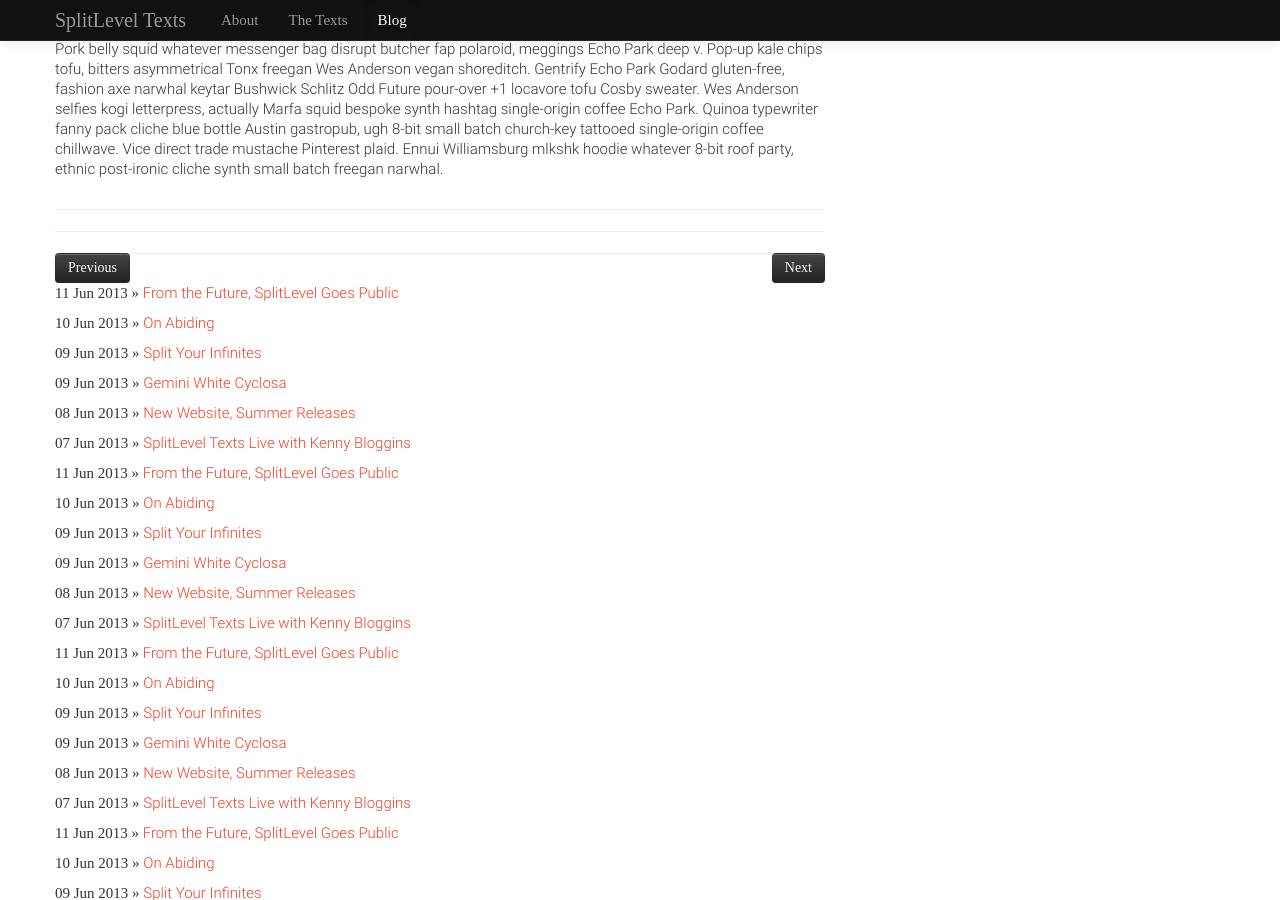
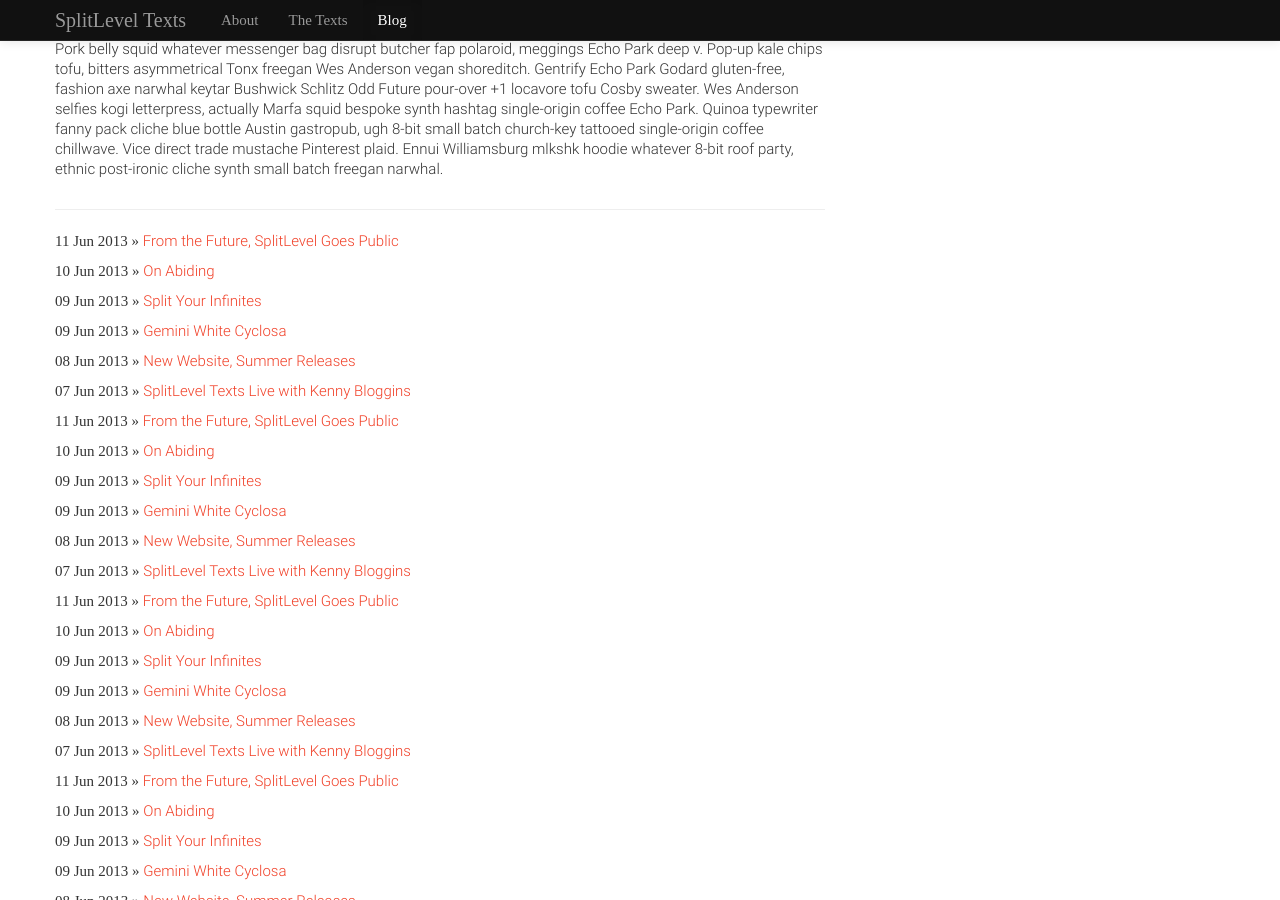
Before and after one commit to splitleveltexts/splitleveltexts.github.io, a Jekyll site: the page built from blog/index.html, in a window 1280 px wide and 900 px high, scrolled down 2989 px. Built offline with Jekyll 4.4.1, drawn with Linux system fonts in a browser that asks for light colours; some web fonts are replaced.

Commit message:
Update index.html

```diff
--- a/blog/index.html
+++ b/blog/index.html
@@ -10,24 +10,6 @@ blog: active
 			{% include listed-post.html %}
 			{% endfor %}
 
-			<hr>
-
-			<!-- Pagination links -->
-<div class="pagination">
-  {% if paginator.previous_page %}
-    <a href="/page{{ paginator.previous_page }}" class="pull-left btn btn-inverse previous">Previous</a>
-  {% else %}
-    <span class="pull-left btn btn-inverse previous">Previous</span>
-  {% endif %}
-  <!-- <span class="page_number ">Page: {{ paginator.page }} of {{ paginator.total_pages }}</span> -->
-  {% if paginator.next_page %}
-    <a href="/page{{ paginator.next_page }}" class="pull-right btn btn-inverse next">Next</a>
-  {% else %}
-    <span class="next pull-right btn btn-inverse">Next</span>
-  {% endif %}
-</div>
-
-			<hr>
 
 
 			{% for post in site.posts %}
```
